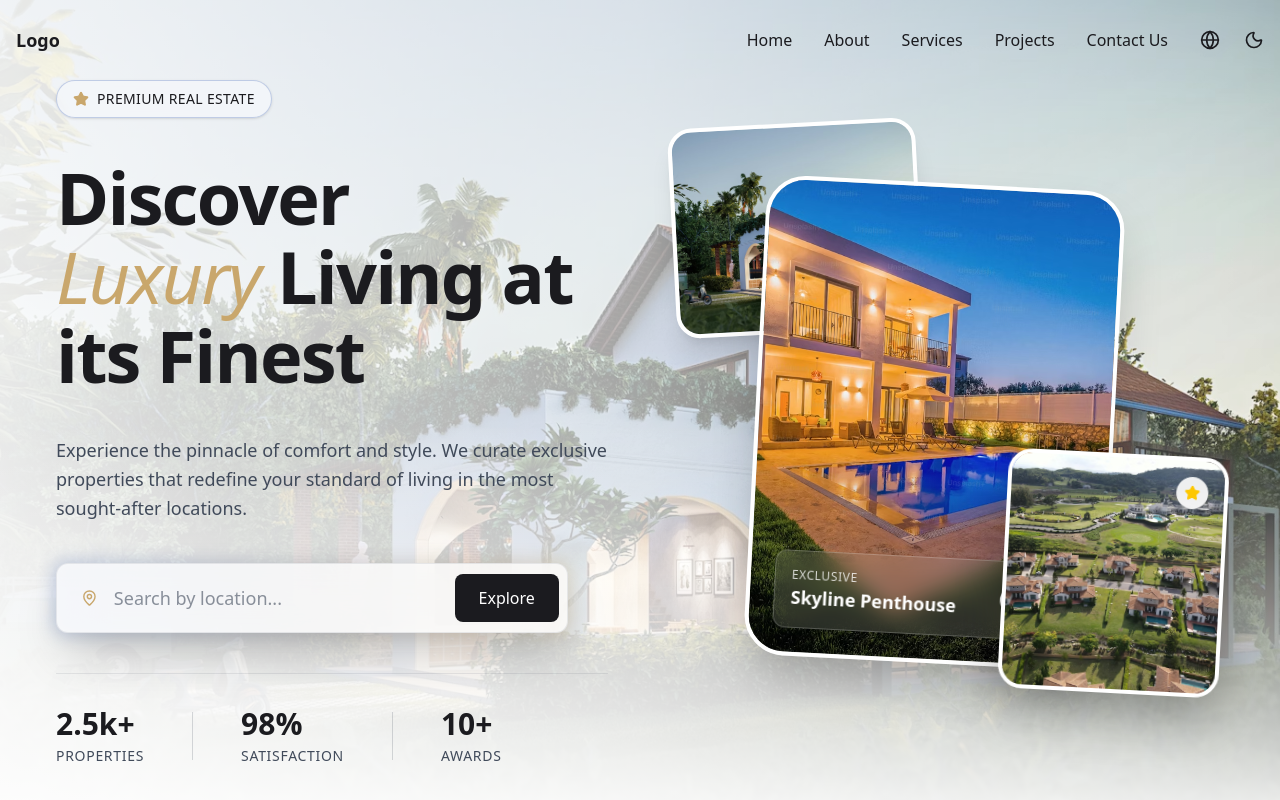
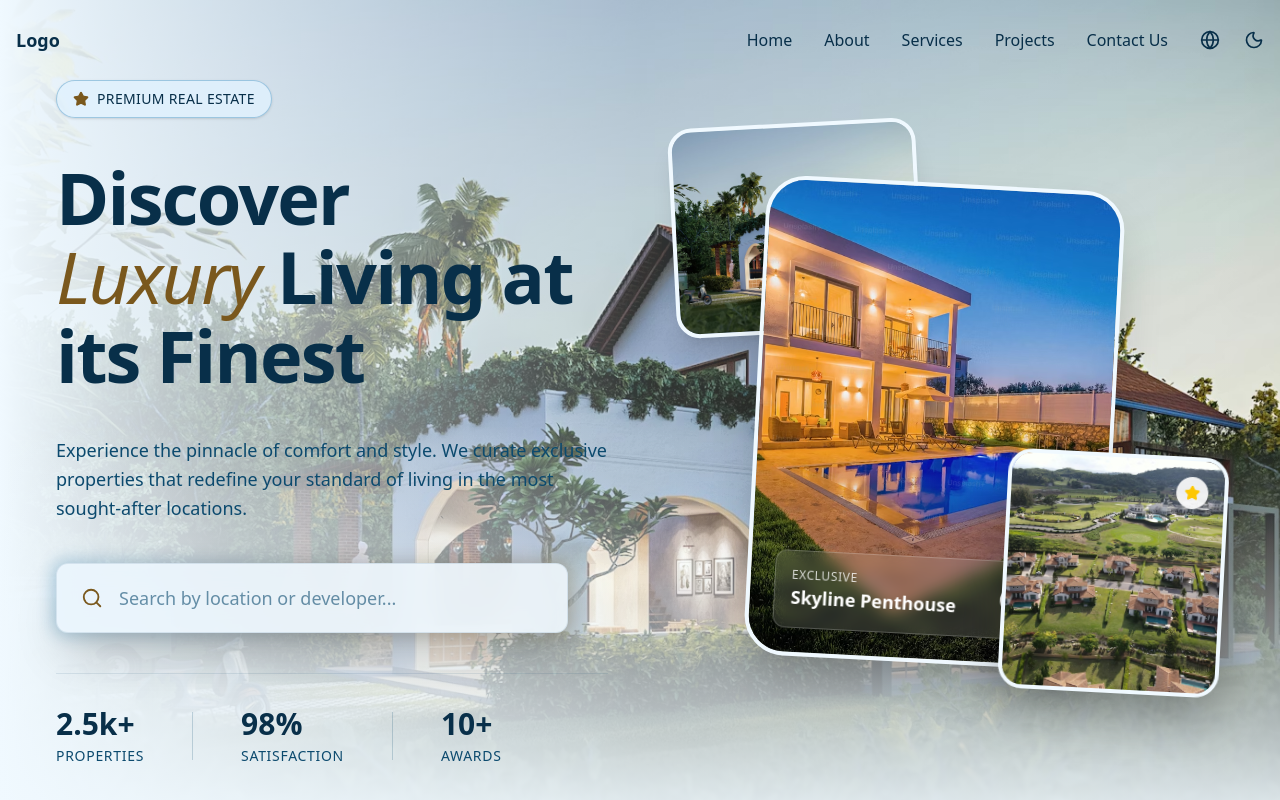
Before and after one commit to AhmedAdel700/company, a Next.js app: page /en in a window 1280 px wide. Shown: the top 800 px of the page. Built offline with nearby package versions, Linux system fonts and the light colour scheme.

Commit message:
added new styyles

```diff
--- a/Providers/SmoothScrollProvider.tsx
+++ b/Providers/SmoothScrollProvider.tsx
@@ -19,7 +19,7 @@ export default function SmoothScrollProvider({ children }: SmoothScrollProps) {
     const smoother = ScrollSmoother.create({
       wrapper: "#smooth-wrapper", // can be removed if using the default wrapper
       content: "#smooth-content", // can be removed if using the default content
-      smooth: 1.5,
+      smooth: 1.2,
       effects: true,
       normalizeScroll: false, // Disabled to prevent hijacking native scroll behavior
     });
--- a/app/styles/globals.css
+++ b/app/styles/globals.css
@@ -3,15 +3,15 @@
 @import "shadcn/tailwind.css";
 
 :root {
-  --color-primary: #f0f4ff;
-  --color-primary-light: #4b6cb7;
-  --color-secondary: #c9a76c;
-  --color-accent: #afcbff;
-  --color-background: #ffffff;
-  --color-background-alt: #f4f7fb;
-  --color-text-primary: #1b1b1f;
-  --color-text-secondary: #404a5a;
-  --hero: #3e4c63;
+  --color-primary: #e0f2fe;
+  --color-primary-light: #0369a1;
+  --color-secondary: #7a581d;
+  --color-accent: #0ea5e9;
+  --color-background: #f0f9ff;
+  --color-background-alt: #e0f2fe;
+  --color-text-primary: #082f49;
+  --color-text-secondary: #0c4a6e;
+  --hero: #0c4a6e;
 }
 
 :root.dark {
--- a/components/Hero/Hero.tsx
+++ b/components/Hero/Hero.tsx
@@ -3,12 +3,13 @@
 import { useRef } from "react";
 import { useGSAP } from "@gsap/react";
 import Image from "next/image";
-import { MapPin, ArrowRight, Star } from "lucide-react";
+import { ArrowRight, Star } from "lucide-react";
 import gsap from "gsap";
 import { ScrollTrigger } from "gsap/ScrollTrigger";
 import hero1 from "@/app/images/hero1.avif";
 import hero2 from "@/app/images/hero2.avif";
 import hero3 from "@/app/images/hero3.avif";
+import HeroSearch from "./HeroSearch";
 
 gsap.registerPlugin(ScrollTrigger);
 
@@ -62,7 +63,7 @@ export default function Hero() {
 
     // Parallax effect on scroll
     gsap.to(".parallax-bg", {
-      yPercent: 20,
+      yPercent: 30,
       ease: "none",
       scrollTrigger: {
         trigger: containerRef.current,
@@ -108,10 +109,10 @@ export default function Hero() {
             alt="Luxury Real Estate"
             fill
             priority
-            className="object-cover opacity-90"
+            className="object-cover"
           />
-          {/* Elegant Gradient Overlay */}
-          <div className="absolute inset-0 bg-linear-to-r from-(--color-background)/90 via-(--color-background)/60 to-transparent" />
+          {/* Clean Cinematic Overlay - Preserves image clarity while ensuring text contrast */}
+          <div className="absolute inset-0 bg-linear-to-r from-(--color-background) via-(--color-background)/20 to-transparent" />
           <div className="absolute inset-0 bg-linear-to-t from-(--color-background) via-transparent to-transparent" />
         </div>
       </div>
@@ -120,7 +121,7 @@ export default function Hero() {
         {/* ===== Main Content Area ===== */}
         <div ref={textRef} className="lg:w-1/2 space-y-10">
           {/* Badge */}
-          <div className="hero-text-element opacity-0 inline-flex items-center gap-2 px-4 py-2 rounded-full bg-(--color-background-alt)/80 backdrop-blur-md border border-(--color-primary-light)/30 shadow-sm">
+          <div className="hero-text-element opacity-0 inline-flex items-center gap-2 px-4 py-2 rounded-full bg-(--color-background-alt)/80 border border-(--color-primary-light)/30 shadow-sm">
             <Star className="w-4 h-4 text-(--color-secondary) fill-(--color-secondary)" />
             <span className="text-sm font-medium tracking-wide text-(--color-text-primary) uppercase">
               Premium Real Estate
@@ -144,26 +145,8 @@ export default function Hero() {
           </p>
 
           {/* Search Bar - Modern Glassmorphism */}
-          <div className="hero-text-element opacity-0 relative max-w-lg">
-            <div className="absolute -inset-1 bg-linear-to-r from-(--color-primary-light) to-(--color-secondary) rounded-2xl blur opacity-25" />
-            <div className="relative flex items-center p-2 bg-(--color-background)/80 backdrop-blur-xl border border-(--color-text-secondary)/10 rounded-xl shadow-2xl">
-              <MapPin className="w-6 h-6 ml-4 text-(--color-secondary)" />
-              <input
-                type="text"
-                placeholder="Search by location..."
-                className="w-full px-4 py-3 bg-transparent border-none outline-none text-(--color-text-primary) placeholder:text-(--color-text-secondary)/60 text-lg"
-                suppressHydrationWarning
-              />
-              <button
-                className="group relative overflow-hidden px-6 py-3 bg-(--color-text-primary) text-(--color-background) rounded-lg font-medium transition-all hover:scale-[1.02] active:scale-[0.98]"
-                suppressHydrationWarning
-              >
-                <span className="relative z-10 flex items-center gap-2">
-                  Explore{" "}
-                  <ArrowRight className="w-4 h-4 transition-transform group-hover:translate-x-1" />
-                </span>
-              </button>
-            </div>
+          <div className="hero-text-element opacity-0 relative max-w-lg z-50">
+             <HeroSearch />
           </div>
 
           {/* Stats Bar */}
@@ -217,7 +200,7 @@ export default function Hero() {
             <div className="absolute inset-0 bg-linear-to-t from-black/50 via-transparent to-transparent opacity-60" />
 
             {/* Floating Badge inside Main Image */}
-            <div className="absolute bottom-6 left-6 right-6 backdrop-blur-md bg-white/10 border border-white/20 p-4 rounded-xl">
+            <div className="absolute bottom-6 left-6 right-6 backdrop-blur-sm bg-white/10 border border-white/20 p-4 rounded-xl">
               <div className="flex items-center justify-between text-white">
                 <div>
                   <p className="text-xs uppercase tracking-wider opacity-80">
@@ -250,7 +233,7 @@ export default function Hero() {
               fill
               className="object-cover"
             />
-            <div className="absolute top-4 right-4 bg-white/90 backdrop-blur text-black p-2 rounded-full shadow-lg">
+            <div className="absolute top-4 right-4 bg-white/90 text-black p-2 rounded-full shadow-lg">
               <Star className="w-4 h-4 fill-yellow-400 text-yellow-400" />
             </div>
           </div>
--- /dev/null
+++ b/components/Hero/HeroSearch.tsx
@@ -0,0 +1,165 @@
+"use client";
+
+import { useState, useRef, useEffect, useMemo } from "react";
+import { MapPin, Search, User, AlertCircle } from "lucide-react";
+import gsap from "gsap";
+import { Link } from "@/i18n/navigation";
+
+// Mock Data
+const MOCK_RESULTS = [
+  {
+    id: 1,
+    name: "Downtown Dubai",
+    type: "location",
+    count: 120,
+    herf: "downtown-dubai",
+  },
+  {
+    id: 2,
+    name: "Palm Jumeirah",
+    type: "location",
+    count: 85,
+    herf: "palm-jumeirah",
+  },
+  {
+    id: 3,
+    name: "Emaar Properties",
+    type: "developer",
+    count: 45,
+    herf: "emaar-properties",
+  },
+  {
+    id: 4,
+    name: "DAMAC Properties",
+    type: "developer",
+    count: 32,
+    herf: "dAMAC-properties",
+  },
+  {
+    id: 5,
+    name: "Dubai Marina",
+    type: "location",
+    count: 210,
+    herf: "dubai-marina",
+  },
+  { id: 6, name: "Nakheel", type: "developer", count: 28, herf: "nakheel" },
+];
+
+export default function HeroSearch() {
+  const [searchQuery, setSearchQuery] = useState("");
+  const [isOpen, setIsOpen] = useState(false);
+  const menuRef = useRef<HTMLDivElement>(null);
+
+  const filteredResults = useMemo(() => {
+    if (!searchQuery.trim()) return [];
+    return MOCK_RESULTS.filter((item) =>
+      item.name.toLowerCase().includes(searchQuery.toLowerCase()),
+    );
+  }, [searchQuery]);
+
+  // Toggle menu based on search query
+  useEffect(() => {
+    setIsOpen(searchQuery.trim().length > 0);
+  }, [searchQuery]);
+
+  // Animation for the menu
+  useEffect(() => {
+    if (menuRef.current) {
+      if (isOpen) {
+        gsap.to(menuRef.current, {
+          autoAlpha: 1,
+          y: 0,
+          duration: 0.3,
+          ease: "power2.out",
+          display: "block",
+        });
+      } else {
+        gsap.to(menuRef.current, {
+          autoAlpha: 0,
+          y: -10,
+          duration: 0.2,
+          ease: "power2.in",
+          display: "none",
+        });
+      }
+    }
+  }, [isOpen]);
+
+  return (
+    <div className="relative max-w-lg w-full">
+      {/* Search Bar */}
+      <div className="relative z-50">
+        <div className="absolute -inset-1 bg-linear-to-r from-(--color-primary-light) to-(--color-secondary) rounded-2xl blur opacity-25" />
+        <div className="relative flex items-center p-2 bg-(--color-background)/90 backdrop-blur-md border border-(--color-text-secondary)/10 rounded-xl shadow-2xl">
+          <div className="flex items-center flex-1">
+            <Search className="w-6 h-6 ml-4 text-(--color-secondary)" />
+            <input
+              type="text"
+              value={searchQuery}
+              onChange={(e) => setSearchQuery(e.target.value)}
+              placeholder="Search by location or developer..."
+              className="w-full px-4 py-3 bg-transparent border-none outline-none text-(--color-text-primary) placeholder:text-(--color-text-secondary)/60 text-lg"
+            />
+          </div>
+        </div>
+      </div>
+
+      {/* Dropdown Menu */}
+      <div
+        ref={menuRef}
+        className="absolute top-full left-0 right-0 mt-2 z-40 bg-(--color-background) border border-(--color-text-secondary)/10 rounded-xl shadow-xl hidden opacity-0 -translate-y-2.5"
+      >
+        <div className="p-4 max-h-100 lg:max-h-50 2xl:max-h-65 overflow-y-auto no-scrollbar">
+          {filteredResults.length > 0 ? (
+            <>
+              <p className="text-xs text-(--color-text-secondary) font-bold mb-3 uppercase tracking-widest px-2">
+                Top Matches
+              </p>
+              <ul className="space-y-1">
+                {filteredResults.map((item) => (
+                  <Link href={`/${item.herf}`} key={item.id}>
+                    <li className="flex items-center justify-between p-3 hover:bg-(--color-background-alt) rounded-lg cursor-pointer transition-all group">
+                      <div className="flex items-center gap-3">
+                        <div className="bg-(--color-text-secondary)/5 p-2 rounded-full group-hover:bg-white transition-colors shadow-sm">
+                          {item.type === "location" ? (
+                            <MapPin className="w-4 h-4 text-(--color-secondary)" />
+                          ) : (
+                            <User className="w-4 h-4 text-(--color-secondary)" />
+                          )}
+                        </div>
+                        <div>
+                          <p className="text-(--color-text-primary) font-medium">
+                            {item.name}
+                          </p>
+                          <p className="text-[10px] text-(--color-text-secondary) uppercase tracking-wide">
+                            {item.type}
+                          </p>
+                        </div>
+                      </div>
+                      <span className="text-xs text-(--color-text-secondary) bg-(--color-background-alt) px-2 py-1 rounded-md">
+                        {item.count} properties
+                      </span>
+                    </li>
+                  </Link>
+                ))}
+              </ul>
+            </>
+          ) : (
+            <div className="py-8 px-4 text-center">
+              <div className="inline-flex items-center justify-center w-12 h-12 bg-red-50 dark:bg-red-900/10 rounded-full mb-3 text-red-500">
+                <AlertCircle className="w-6 h-6" />
+              </div>
+              <p className="text-(--color-text-primary) font-semibold">
+                No results found
+              </p>
+              <p className="text-sm text-(--color-text-secondary) mt-1">
+                We could not find any location or developer matching &quot;
+                {searchQuery}&quot;
+              </p>
+            </div>
+          )}
+        </div>
+      </div>
+    </div>
+  );
+}
```
